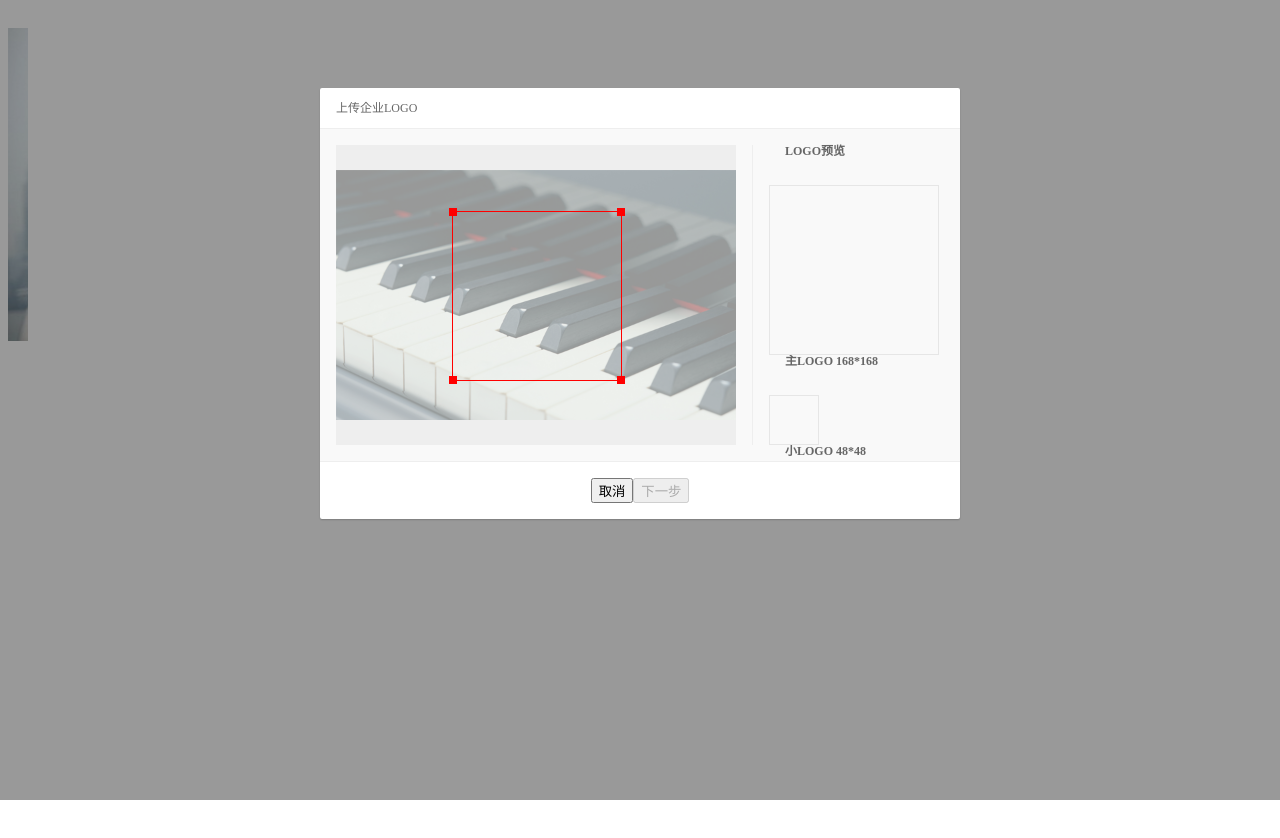
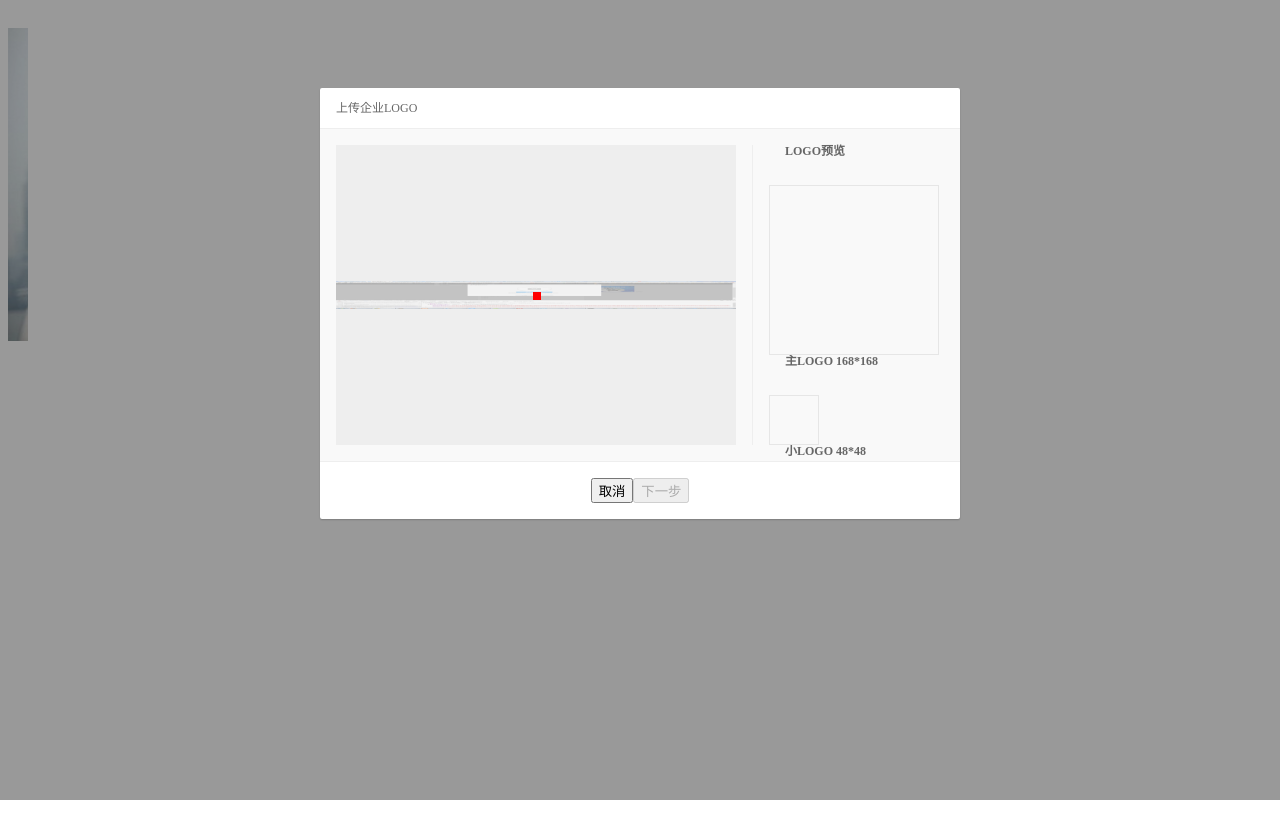
Before and after one commit to wslx520/lixlib, a plain HTML site: page Xcut/Cutter.html in a window 1280 px wide. Drawn offline with Linux system fonts and the light colour scheme.

Commit message:
长图切割
长图可能小边已小于要求的最小尺寸，现在的处理方式：以最小边画个方形，可拖动不可缩放

```diff
--- a/Xcut/Cutter.html
+++ b/Xcut/Cutter.html
@@ -49,7 +49,7 @@
             <div class="body">
                 <div class="cutimage clearfix">
                     <div class="cutbox layout-left">
-                        <div class="va"></div><img src="gangqin.jpg" alt="" id="sample" />
+                        <div class="va"></div><img src="1.png" alt="" id="sample" />
                     </div>
                     <div class="previewbox layout-left">
                         <h3 class="title">LOGO预览</h3>
@@ -130,6 +130,9 @@ window.onload = function () {
             };
             previewFn(previewSize);
                 clipFn(rect);
+        },
+        onmoveend: function (rect) {
+            console.log(rect)
         }
     })
 }
--- a/Xcut/Cutter.js
+++ b/Xcut/Cutter.js
@@ -227,6 +227,7 @@
             return vr;
         }
         root.onmousemove = options.onmousemove;
+        root.onmoveend = options.onmoveend;
         root.cutbox = cutbox = create('cut-wrap');
         // cutbox.id = 'cutbox';
         root.imgbox = imgbox = create('imgbox');
@@ -259,9 +260,6 @@
             e = wrapEvent(e);
             e.exit();
             mouse = getMouse(e);
-            doc.onselectstart = function () {
-                return false;
-            }
             // 避免不必要的计算
             if(mouse.x < 0 || mouse.y < 0 || mouse.x > cutbox.width || mouse.y > cutbox.height) return;
             // console.log('in')
@@ -316,7 +314,7 @@
         cutbox.onmousedown = function (e) {
             e = wrapEvent(e);
             e.exit();
-
+            if(cutbox.width < minSize[0] || cutbox.height < minSize[1]) return;
             var target = e.target;
             if(target.tagName === 'B') {
                 // 进入draw状态
@@ -327,11 +325,17 @@
                 // dom.addEventListener(doc, 'mousemove', documentOnMouseMove);
                 doc.onmousemove = documentOnMouseMove;
             }
+            doc.onselectstart = function () {
+                return false;
+            }
 
         };
         dom.addEventListener(doc, 'mouseup', function(e) {
             // console.log(doc.onmousemove);
             // dom.removeEventListener(doc, 'mousemove', documentOnMouseMove);
+            if(root.onmoveend) {
+                root.onmoveend(visualRect);
+            }
             doc.onmousemove = oldOnMove;
             doc.onselectstart = null;
         });
@@ -355,6 +359,7 @@
                 minSize = this.options.minSize,
                 // 由于图片是绝对居中的，所以bottom=top,right=left
                 imgBound = {left:0,top:0};
+            setStyles(cutbox, {left:0, right:0, bottom:0, top:0});
             if(root.copy.src !== root.elem.src) {
                 root.copy.src = root.elem.src;
             }
@@ -373,10 +378,20 @@
             cutbox.height = cutbox.offsetHeight;
             cutbox.width = cutbox.offsetWidth;
             // 确定了cutbox的范围，再设置rectbox的位置
-            rectBox.style.cssText = 'width:'+minSize[0]+'px;height:'+minSize[1]+'px;';
-            rectBox.style.left = (cutbox.offsetWidth - minSize[0])/2 + 'px';
-            rectBox.style.top = (cutbox.offsetHeight - minSize[1])/2 + 'px';
+            var wh, left, top, Min;
+            // 当切割框的某一边已经小于最小尺寸了，则限制切割矩形为最小边的方形
+            if(cutbox.height < minSize[1] || cutbox.width < minSize[0]) {
+                Min = min(cutbox.height, cutbox.width);
+                wh = 'width:'+Min+'px;height:'+Min+'px;';
+                left = (cutbox.width - Min)/2;
+                top = (cutbox.height - Min)/2;
+            } else {
+                wh = 'width:'+minSize[0]+'px;height:'+minSize[1]+'px;';
+                left = (cutbox.width - minSize[0])/2;
+                top = (cutbox.height - minSize[1])/2;
+            }
+            rectBox.style.cssText = wh + 'left:' + left + 'px;top:' + top + 'px;';
         }
     }
     window.Cutter = Cutter;
-}(document))
+}(document));
```
Also changed, not shown: Xcut/1.png (added).
